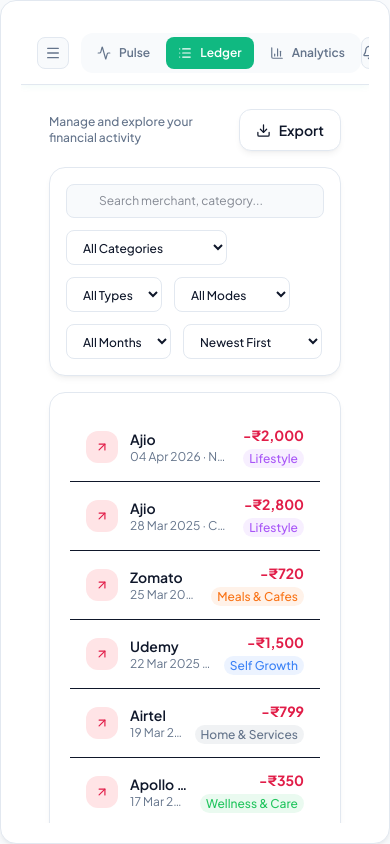
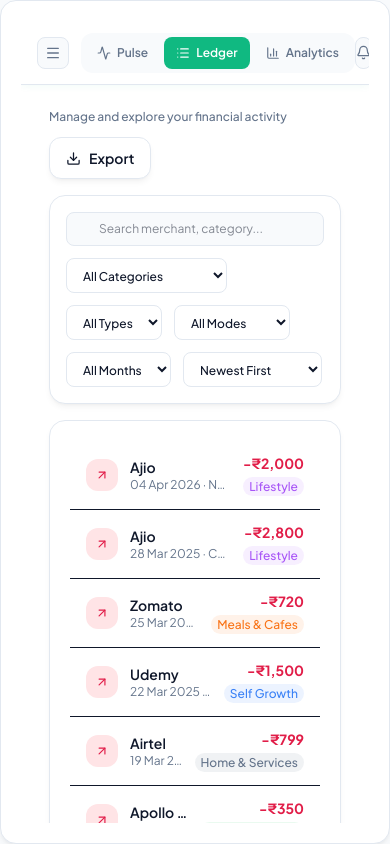
Before and after one commit to jaya6400/go-financy, a React (Vite) app: page /transactions in a window 390 px wide. Built offline with nearby package versions, Linux system fonts and the light colour scheme.

Commit message:
fix: mobile responsiveness — header nav overflow, transactions page stacking, insight cards text wrapping

```diff
--- a/src/components/insights/InsightCard.jsx
+++ b/src/components/insights/InsightCard.jsx
@@ -1,28 +1,26 @@
 export default function InsightCard({ title, value, subtext, accentColor }) {
   return (
     <div
-      className="rounded-2xl p-4 cursor-default flex flex-col"
-      style={{
-        backgroundColor: 'var(--bg-card)',
-        border: '1px solid var(--border-card)',
-        boxShadow: 'var(--shadow-card)',
-        borderLeft: `4px solid ${accentColor}`,
-      }}
+      className="card p-4 cursor-default flex flex-col"
+      style={{ borderLeft: `4px solid ${accentColor}` }}
     >
       <span
-        className="text-xs font-semibold uppercase tracking-widest mb-3"
+        className="text-xs font-semibold uppercase tracking-widest mb-3 leading-tight"
         style={{ color: 'var(--text-muted)' }}
       >
         {title}
       </span>
       <p
-        className="text-xl font-extrabold tracking-tight truncate"
+        className="text-xl font-extrabold tracking-tight break-words"
         style={{ color: 'var(--text-primary)' }}
         title={value}
       >
         {value}
       </p>
-      <p className="text-xs mt-1.5 font-medium truncate" style={{ color: 'var(--text-muted)' }}>
+      <p
+        className="text-xs mt-1.5 font-medium leading-snug"
+        style={{ color: 'var(--text-muted)' }}
+      >
         {subtext}
       </p>
     </div>
--- a/src/components/layout/Header.jsx
+++ b/src/components/layout/Header.jsx
@@ -1,11 +1,11 @@
-import { useLocation, NavLink } from 'react-router-dom';
-import { Activity, List, BarChart3, Bell, Menu } from 'lucide-react';
-import { motion } from 'framer-motion';
+import { useLocation, NavLink } from "react-router-dom";
+import { Activity, List, BarChart3, Bell, Menu } from "lucide-react";
+import { motion } from "framer-motion";
 
 const navItems = [
-  { to: '/dashboard', label: 'Pulse', icon: Activity },
-  { to: '/transactions', label: 'Ledger', icon: List },
-  { to: '/insights', label: 'Analytics', icon: BarChart3 },
+  { to: "/dashboard", label: "Pulse", icon: Activity },
+  { to: "/transactions", label: "Ledger", icon: List },
+  { to: "/insights", label: "Analytics", icon: BarChart3 },
 ];
 
 export default function Header({ onMobileMenuOpen }) {
@@ -15,9 +15,9 @@
     <header
       className="h-16 flex items-center justify-between px-4 lg:px-6 sticky top-0 z-40 shrink-0"
       style={{
-        backgroundColor: 'var(--bg-card)',
-        borderBottom: '1px solid var(--border-card)',
-        boxShadow: '0 1px 8px rgba(16,185,129,0.06)',
+        backgroundColor: "var(--bg-card)",
+        borderBottom: "1px solid var(--border-card)",
+        boxShadow: "0 1px 8px rgba(16,185,129,0.06)",
       }}
     >
       <div className="flex items-center gap-3">
@@ -26,9 +26,9 @@
           onClick={onMobileMenuOpen}
           className="w-8 h-8 rounded-lg flex items-center justify-center lg:hidden"
           style={{
-            backgroundColor: 'var(--bg-page)',
-            border: '1px solid var(--border-card)',
-            color: 'var(--text-muted)',
+            backgroundColor: "var(--bg-page)",
+            border: "1px solid var(--border-card)",
+            color: "var(--text-muted)",
           }}
         >
           <Menu size={16} />
@@ -37,8 +37,8 @@
         {/* Animated pill nav */}
         <nav>
           <div
-            className="flex items-center rounded-xl p-1 gap-1"
-            style={{ backgroundColor: 'var(--bg-page)' }}
+            className="flex items-center rounded-xl p-1 gap-1 overflow-x-auto"
+            style={{ backgroundColor: "var(--bg-page)" }}
           >
             {navItems.map(({ to, label, icon: Icon }) => {
               const isActive = location.pathname === to;
@@ -46,19 +46,23 @@
                 <NavLink
                   key={to}
                   to={to}
-                  className="relative flex items-center gap-2 px-3 lg:px-4 py-2 rounded-lg text-xs lg:text-sm font-semibold z-10 transition-colors duration-200"
-                  style={{ color: isActive ? '#fff' : 'var(--text-muted)' }}
+                  className="relative flex items-center gap-1.5 px-3 py-2 rounded-lg text-xs font-semibold z-10 transition-colors duration-200 whitespace-nowrap shrink-0"
+                  style={{ color: isActive ? "#fff" : "var(--text-muted)" }}
                 >
                   {isActive && (
                     <motion.div
                       layoutId="active-pill"
                       className="absolute inset-0 rounded-lg z-[-1]"
-                      style={{ backgroundColor: 'var(--accent)' }}
-                      transition={{ type: 'spring', stiffness: 400, damping: 30 }}
+                      style={{ backgroundColor: "var(--accent)" }}
+                      transition={{
+                        type: "spring",
+                        stiffness: 400,
+                        damping: 30,
+                      }}
                     />
                   )}
                   <Icon size={14} />
-                  <span>{label}</span>
+                  {label}
                 </NavLink>
               );
             })}
@@ -70,9 +74,9 @@
       <button
         className="w-8 h-8 rounded-lg flex items-center justify-center"
         style={{
-          backgroundColor: 'var(--bg-page)',
-          border: '1px solid var(--border-card)',
-          color: 'var(--text-muted)',
+          backgroundColor: "var(--bg-page)",
+          border: "1px solid var(--border-card)",
+          color: "var(--text-muted)",
         }}
       >
         <Bell size={15} />
--- a/src/pages/Transactions.jsx
+++ b/src/pages/Transactions.jsx
@@ -1,7 +1,12 @@
-import { useState } from 'react';
-import { Plus } from 'lucide-react';
-import { TransactionFilters, TransactionList, TransactionModal, ExportMenu } from '../components/transactions';
-import useFinanceStore from '../store/useFinanceStore';
+import { useState } from "react";
+import { Plus } from "lucide-react";
+import {
+  TransactionFilters,
+  TransactionList,
+  TransactionModal,
+  ExportMenu,
+} from "../components/transactions";
+import useFinanceStore from "../store/useFinanceStore";
 
 export default function Transactions() {
   const { role, getFilteredTransactions } = useFinanceStore();
@@ -22,18 +27,23 @@
 
   return (
     <div className="flex flex-col gap-4">
-
-      <div className="flex items-center justify-between">
-        <p className="text-xs font-medium" style={{ color: 'var(--text-muted)' }}>
+      <div className="flex flex-col sm:flex-row sm:items-center justify-between gap-3">
+        <p
+          className="text-xs font-medium"
+          style={{ color: "var(--text-muted)" }}
+        >
           Manage and explore your financial activity
         </p>
-        <div className="flex items-center gap-2">
+        <div className="flex items-center gap-2 shrink-0">
           <ExportMenu transactions={filteredTransactions} />
-          {role === 'admin' && (
+          {role === "admin" && (
             <button
-              onClick={() => { setEditData(null); setModalOpen(true); }}
-              className="flex items-center gap-2 px-4 py-2.5 rounded-xl text-sm font-semibold text-white"
-              style={{ backgroundColor: 'var(--accent)' }}
+              onClick={() => {
+                setEditData(null);
+                setModalOpen(true);
+              }}
+              className="flex items-center gap-2 px-4 py-2.5 rounded-xl text-sm font-semibold text-white whitespace-nowrap"
+              style={{ backgroundColor: "var(--accent)" }}
             >
               <Plus size={16} />
               Add Transaction
@@ -44,8 +54,11 @@
 
       <TransactionFilters />
       <TransactionList onEdit={handleEdit} />
-      <TransactionModal isOpen={modalOpen} onClose={handleClose} editData={editData} />
-
+      <TransactionModal
+        isOpen={modalOpen}
+        onClose={handleClose}
+        editData={editData}
+      />
     </div>
   );
 }
```
